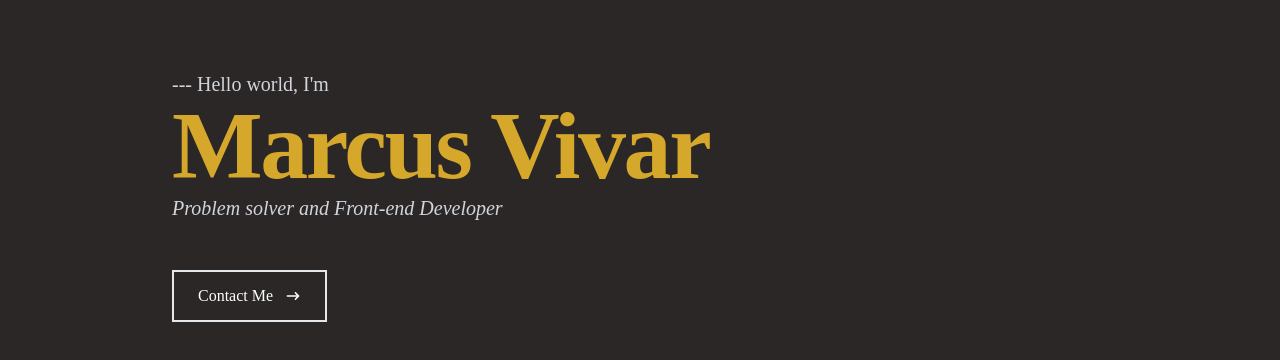
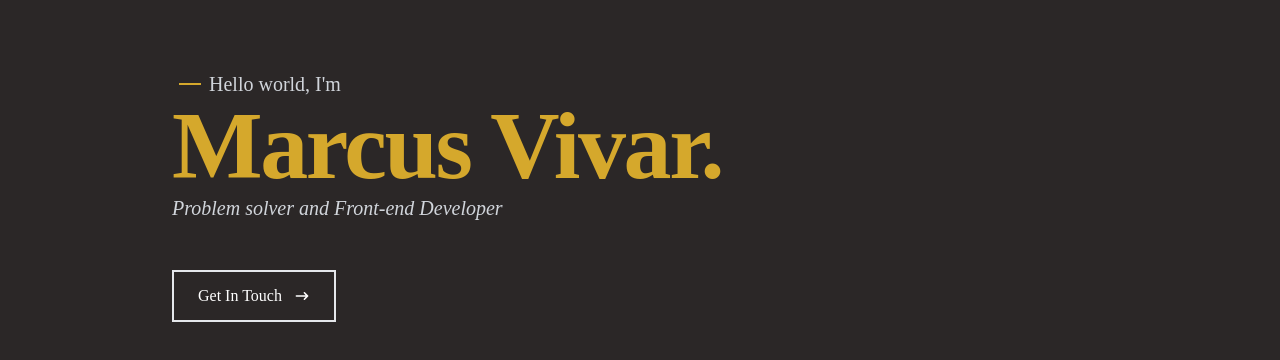
Before and after one commit to Topiksit0/Portfolio, a React (Create React App) app: page / in a window 1280 px wide. Shown: the part 200-560 px from the top of the page. Built offline with nearby package versions, Linux system fonts and the light colour scheme; the HTML template or start-up script is replaced by a standard one.

Commit message:
added line

```diff
--- a/src/components/Home.jsx
+++ b/src/components/Home.jsx
@@ -6,12 +6,15 @@ const Home = () => {
     <div name='home' className='w-full h-screen bg-[#2B2727]'>
 
         <div className='max-w-[1000px] mx-auto px-8 flex flex-col justify-center h-full'>
-            <p className='text-md sm:text-xl text-gray-300'>--- Hello world, I'm</p>
-            <h1 className='text-5xl sm:text-8xl font-bold text-[#D5A82C] tracking-tight'> Marcus Vivar</h1>
+            <p className='text-md sm:text-xl text-gray-300'>
+            <span className='line mr-2'> </span>
+             Hello world, I'm
+            </p>
+            <h1 className='text-5xl sm:text-8xl font-bold text-[#D5A82C] tracking-tight'> Marcus Vivar.</h1>
             <p className='text-md sm:text-xl text-gray-300 italic'>Problem solver and Front-end Developer</p>
             <div className='pt-10'>
                 <button className='text-white group border-2 px-6 py-3 my-2  flex items-center hover:bg-[#D5A82C] hover:border-[#D5A82C] hover:text-black'>
-                Contact Me
+                Get In Touch
                 <span className='group-hover:rotate-90 duration-300'>
                   <HiArrowNarrowRight className='ml-3'/>
                 </span>
--- a/src/index.css
+++ b/src/index.css
@@ -15,3 +15,15 @@
         @apply cursor-pointer
     }
 }
+
+
+.line {
+    content: "";
+    display: inline-block;
+    position: relative;
+    top: -6px;
+    width: 22px;
+    height: 2px;
+    margin-left: 7px;
+    background-color: #D5A82C;
+}
```
